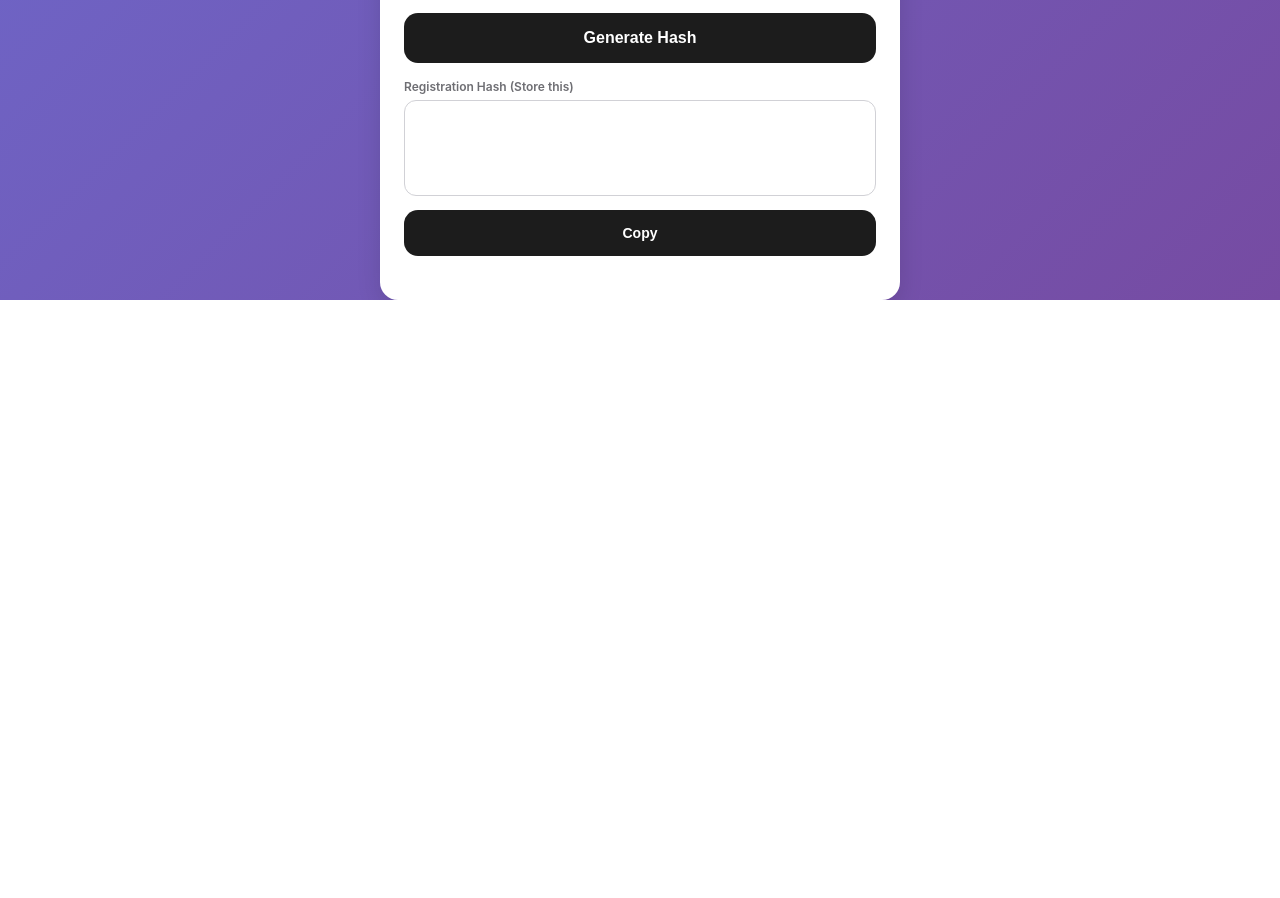
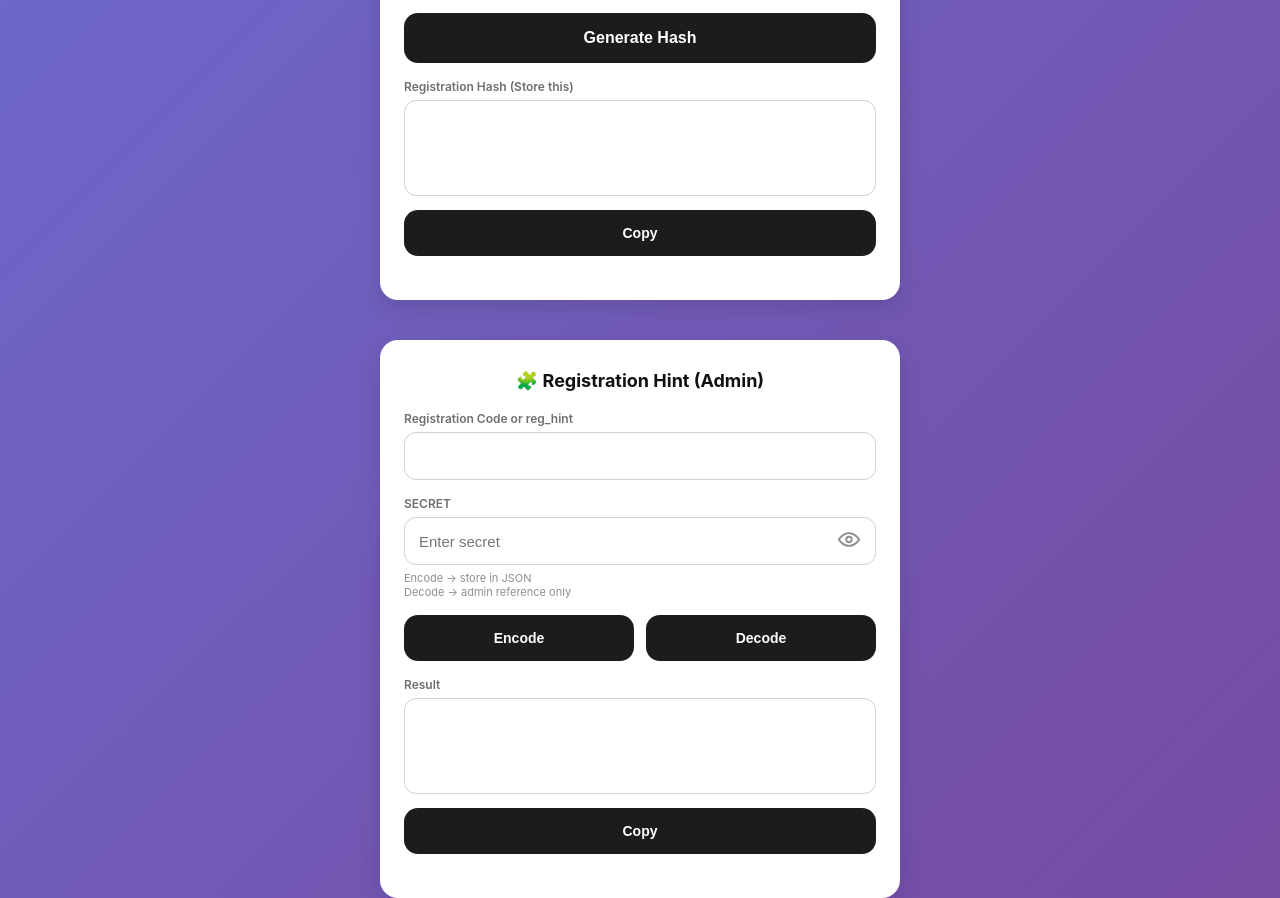
Before and after one commit to bankbab1/everonqrgenlic, a plain HTML site: page index.html in a window 1280 px wide. Shown: the part 1812-2710 px from the top of the page. Before the commit the page ends 2112 px from the top, so only its background shows below. Drawn offline with Linux system fonts and the light colour scheme.

Commit message:
Update index.html

```diff
--- a/index.html
+++ b/index.html
@@ -346,6 +346,66 @@
 
 
 
+<div class="card">
+  <h2>🧩 Registration Hint (Admin)</h2>
+
+  <div class="field">
+    <label>Registration Code or reg_hint</label>
+    <input
+      id="hintInput"
+      placeholder=""
+      autocapitalize="none"
+      autocomplete="off"
+      spellcheck="false"
+    />
+
+  </div>
+
+  <div class="field">
+    <label>SECRET</label>
+    <div class="input-wrap">
+      <input
+        id="hintSecret"
+        type="password"
+        placeholder="Enter secret"
+        oninput="this.value = this.value.toUpperCase()"
+      />
+      <button class="eye-btn" type="button" onclick="toggleHintSecret()">
+        <svg id="eyeIconHint" viewBox="0 0 24 24" fill="none" stroke-width="2">
+          <path d="M1 12s4-7 11-7 11 7 11 7-4 7-11 7S1 12 1 12z"/>
+          <circle cx="12" cy="12" r="3"/>
+        </svg>
+      </button>
+    </div>
+    <div class="hint">
+      Encode → store in JSON<br>
+      Decode → admin reference only
+    </div>
+  </div>
+
+  <div class="copy-row">
+    <button class="btn-copy" onclick="encodeRegHint()">Encode</button>
+    <button class="btn-copy" onclick="decodeRegHint()">Decode</button>
+  </div>
+
+  <div class="field" style="margin-top:16px;">
+    <label>Result</label>
+    <textarea id="hintOutput" readonly></textarea>
+
+    <div class="copy-row">
+      <button class="btn-copy" onclick="copyHint()">Copy</button>
+    </div>
+  </div>
+</div>
+
+
+
+
+
+
+
+
+
 </div>
 
 <!-- MODAL -->
@@ -544,5 +604,93 @@
 </script>
 
 
+
+
+
+<script>
+  function toggleHintSecret() {
+    const s = hintSecret;
+    eyeIconHint.innerHTML = s.type === "password"
+      ? '<path d="M1 1l22 22"/>'
+      : '<path d="M1 12s4-7 11-7 11 7 11 7-4 7-11 7S1 12 1 12z"/><circle cx="12" cy="12" r="3"/>';
+    s.type = s.type === "password" ? "text" : "password";
+  }
+
+  function normalizeSecret(v) {
+    return (v || "").trim().toUpperCase();
+  }
+
+  function normalizeReg(v) {
+    return (v || "").trim().toUpperCase();
+  }
+
+  function cleanB64(v) {
+    // remove whitespace/newlines + support URL-safe base64 (- and _)
+    return (v || "")
+      .trim()
+      .replace(/\s+/g, "")
+      .replace(/-/g, "+")
+      .replace(/_/g, "/");
+  }
+
+  function encodeRegHint() {
+    const reg = normalizeReg(hintInput.value);
+    const secret = normalizeSecret(hintSecret.value);
+
+    if (!reg || !secret) {
+      showModal("Missing Data", "Registration Code and SECRET are required.");
+      return;
+    }
+
+    // deterministic: SECRET::REG
+    const payload = `${secret}::${reg}`;
+    const encoded = btoa(unescape(encodeURIComponent(payload))); // unicode-safe
+    hintOutput.value = encoded;
+
+    showModal("Encoded", "reg_hint generated.");
+  }
+
+  function decodeRegHint() {
+    const encoded = cleanB64(hintInput.value);
+    const secret = normalizeSecret(hintSecret.value);
+
+    if (!encoded || !secret) {
+      showModal("Missing Data", "reg_hint and SECRET are required.");
+      return;
+    }
+
+    try {
+      const decoded = decodeURIComponent(escape(atob(encoded))); // unicode-safe
+      const prefix = `${secret}::`;
+
+      if (!decoded.startsWith(prefix)) {
+        // show debug-friendly info (no secrets leaked)
+        showModal("Invalid", "SECRET does not match this reg_hint.");
+        return;
+      }
+
+      const reg = decoded.slice(prefix.length);
+      hintOutput.value = reg;
+
+      showModal("Decoded", "Registration code restored.");
+    } catch {
+      showModal("Error", "Invalid reg_hint format (Base64 decode failed).");
+    }
+  }
+
+  function copyHint() {
+    if (!hintOutput.value) {
+      showModal("Nothing to copy", "Generate or decode first.");
+      return;
+    }
+    navigator.clipboard.writeText(hintOutput.value).then(() =>
+      showModal("Copied", "Value copied.")
+    );
+  }
+</script>
+
+
+
+
 </body>
 </html>
```
